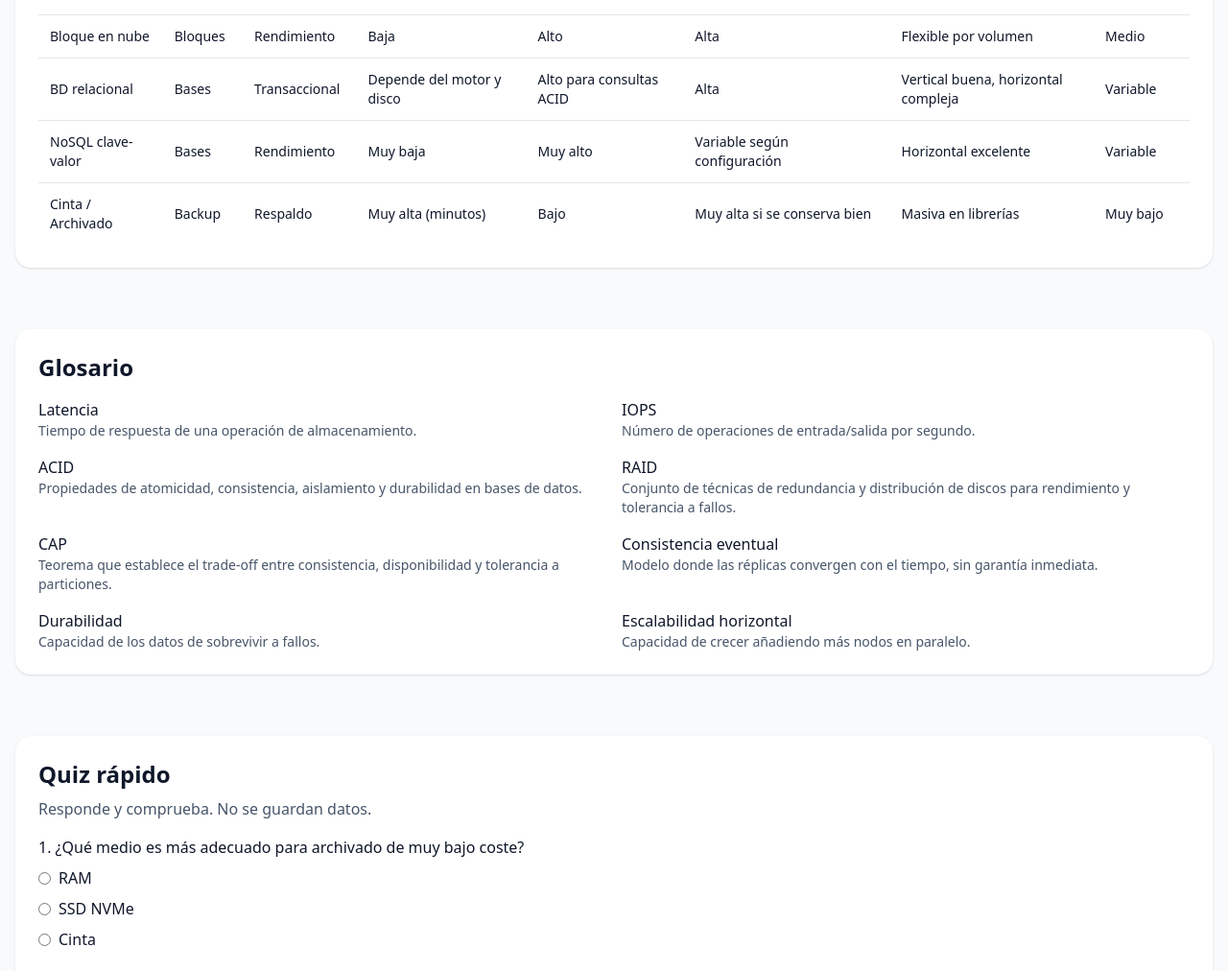
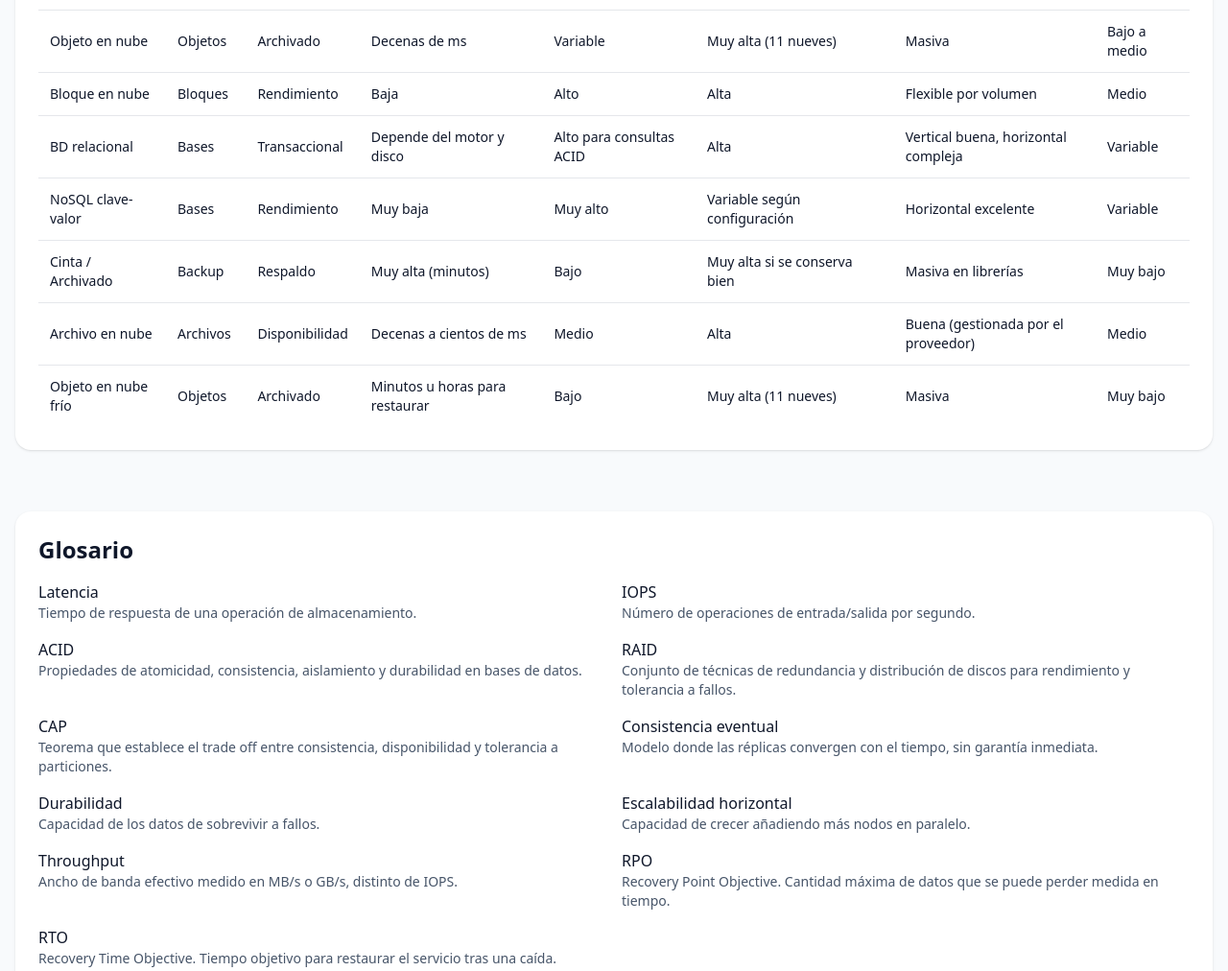
Before and after one commit to adrianglez06/Almacenamiento-web, a plain HTML site: page index.html in a window 1280 px wide. Shown: the part 2166-3178 px from the top of the page at 96% size. Drawn offline with nearby package versions, Linux system fonts and the light colour scheme.

Commit message:
Update index.html

```diff
--- a/index.html
+++ b/index.html
@@ -126,7 +126,9 @@
       { nombre: "Bloque en nube", tipo: "bloques", uso: "rendimiento", ejemplos: ["AWS EBS", "Azure Managed Disks"], latencia: "Baja", rendimiento: "Alto", durabilidad: "Alta", escalabilidad: "Flexible por volumen", coste: "Medio", desc: "Volúmenes de bloques en la nube montados en VM." },
       { nombre: "BD relacional", tipo: "bases", uso: "transaccional", ejemplos: ["PostgreSQL", "MySQL"], latencia: "Depende del motor y disco", rendimiento: "Alto para consultas ACID", durabilidad: "Alta", escalabilidad: "Vertical buena, horizontal compleja", coste: "Variable", desc: "Base de datos estructurada con transacciones ACID." },
       { nombre: "NoSQL clave-valor", tipo: "bases", uso: "rendimiento", ejemplos: ["Redis", "DynamoDB"], latencia: "Muy baja", rendimiento: "Muy alto", durabilidad: "Variable según configuración", escalabilidad: "Horizontal excelente", coste: "Variable", desc: "Almacenamiento rápido de pares clave-valor." },
-      { nombre: "Cinta / Archivado", tipo: "backup", uso: "respaldo", ejemplos: ["LTO-8", "IBM TS1160"], latencia: "Muy alta (minutos)", rendimiento: "Bajo", durabilidad: "Muy alta si se conserva bien", escalabilidad: "Masiva en librerías", coste: "Muy bajo", desc: "Soporte físico barato para archivado de largo plazo." }
+      { nombre: "Cinta / Archivado", tipo: "backup", uso: "respaldo", ejemplos: ["LTO-8", "IBM TS1160"], latencia: "Muy alta (minutos)", rendimiento: "Bajo", durabilidad: "Muy alta si se conserva bien", escalabilidad: "Masiva en librerías", coste: "Muy bajo", desc: "Soporte físico barato para archivado de largo plazo." },
+      { nombre: "Archivo en nube", tipo: "archivos", uso: "disponibilidad", ejemplos: ["AWS EFS", "Azure Files", "GCP Filestore"], latencia: "Decenas a cientos de ms", rendimiento: "Medio", durabilidad: "Alta", escalabilidad: "Buena (gestionada por el proveedor)", coste: "Medio", desc: "Sistema de archivos gestionado y compartido por red para múltiples clientes." },
+      { nombre: "Objeto en nube frío", tipo: "objetos", uso: "archivado", ejemplos: ["Amazon S3 Glacier", "Azure Blob Archive", "GCS Archive"], latencia: "Minutos u horas para restaurar", rendimiento: "Bajo", durabilidad: "Muy alta (11 nueves)", escalabilidad: "Masiva", coste: "Muy bajo", desc: "Capas de almacenamiento de objetos orientadas a archivado con costes mínimos y tiempos de recuperación largos." }
     ];
 
     const glosario = [
@@ -134,21 +136,26 @@
       { termino: "IOPS", definicion: "Número de operaciones de entrada/salida por segundo." },
       { termino: "ACID", definicion: "Propiedades de atomicidad, consistencia, aislamiento y durabilidad en bases de datos." },
       { termino: "RAID", definicion: "Conjunto de técnicas de redundancia y distribución de discos para rendimiento y tolerancia a fallos." },
-      { termino: "CAP", definicion: "Teorema que establece el trade-off entre consistencia, disponibilidad y tolerancia a particiones." },
+      { termino: "CAP", definicion: "Teorema que establece el trade off entre consistencia, disponibilidad y tolerancia a particiones." },
       { termino: "Consistencia eventual", definicion: "Modelo donde las réplicas convergen con el tiempo, sin garantía inmediata." },
       { termino: "Durabilidad", definicion: "Capacidad de los datos de sobrevivir a fallos." },
-      { termino: "Escalabilidad horizontal", definicion: "Capacidad de crecer añadiendo más nodos en paralelo." }
+      { termino: "Escalabilidad horizontal", definicion: "Capacidad de crecer añadiendo más nodos en paralelo." },
+      { termino: "Throughput", definicion: "Ancho de banda efectivo medido en MB/s o GB/s, distinto de IOPS." },
+      { termino: "RPO", definicion: "Recovery Point Objective. Cantidad máxima de datos que se puede perder medida en tiempo." },
+      { termino: "RTO", definicion: "Recovery Time Objective. Tiempo objetivo para restaurar el servicio tras una caída." }
     ];
 
     const preguntas = [
       { enunciado: "¿Qué medio es más adecuado para archivado de muy bajo coste?", opciones: ["RAM", "SSD NVMe", "Cinta"], correcta: "Cinta" },
       { enunciado: "¿Cuál de estas tecnologías sigue el modelo ACID por defecto?", opciones: ["BD relacional", "NoSQL clave-valor", "Objeto en nube"], correcta: "BD relacional" },
-      { enunciado: "¿Qué sistema se usa típicamente para exponer almacenamiento por archivos en red?", opciones: ["NAS", "SAN", "Bloque en nube"], correcta: "NAS" }
+      { enunciado: "¿Qué sistema se usa típicamente para exponer almacenamiento por archivos en red?", opciones: ["NAS", "SAN", "Bloque en nube"], correcta: "NAS" },
+      { enunciado: "¿Qué opción es mejor para un caché distribuido de muy baja latencia?", opciones: ["NoSQL clave-valor", "Cinta", "Objeto en nube"], correcta: "NoSQL clave-valor" },
+      { enunciado: "Para compartir carpetas entre varias instancias sin gestionar servidores de archivos propios, ¿qué elegirías?", opciones: ["Archivo en nube", "Cinta", "RAM"], correcta: "Archivo en nube" },
+      { enunciado: "Necesitas el coste más bajo posible para archivado con tiempos de recuperación largos. ¿Qué capa usas?", opciones: ["Objeto en nube frío", "SSD NVMe", "RAM"], correcta: "Objeto en nube frío" }
     ];
 
     // ---------- Helpers ----------
     const $ = s => document.querySelector(s);
-    const $$ = s => Array.from(document.querySelectorAll(s));
     const humanize = s => String(s).replace(/-/g, " ").replace(/\b\w/g, m => m.toUpperCase());
 
     // ---------- Render tarjetas ----------
```
